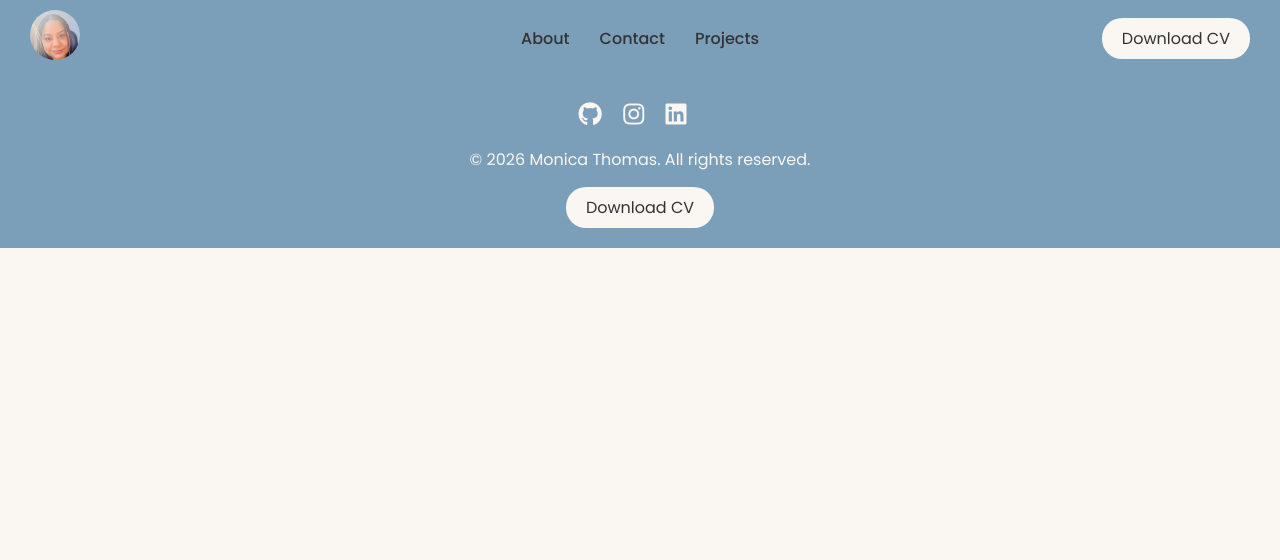
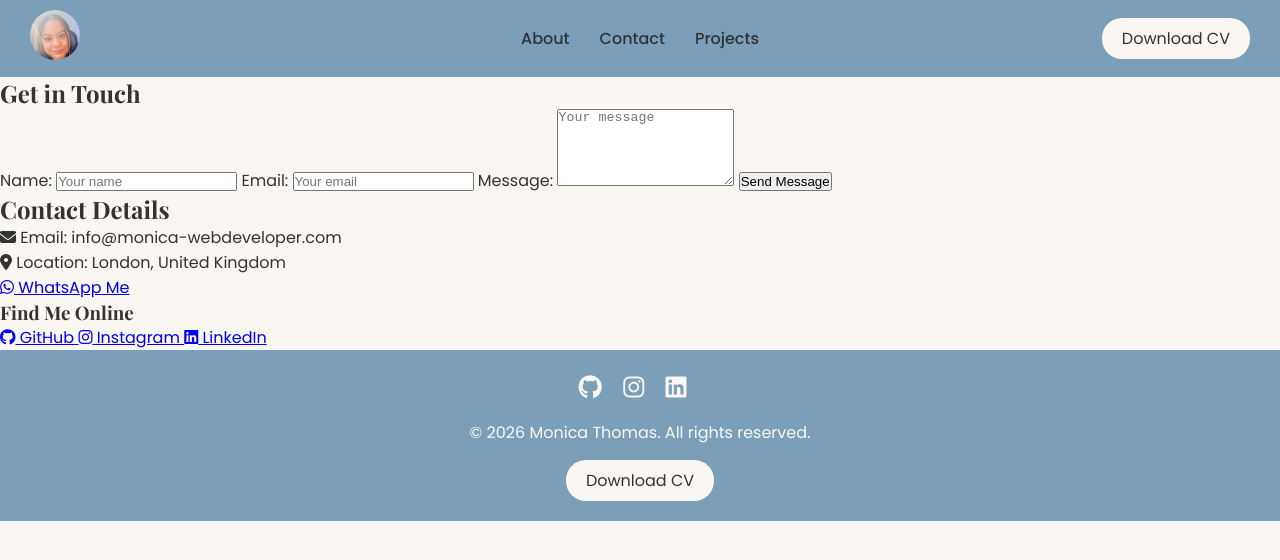
Before and after one commit to monicathomas8/personal-portfolio, a plain HTML site: page contact.html in a window 1280 px wide. Drawn offline with nearby package versions, Linux system fonts and the light colour scheme; a web font is replaced by a local one.

Commit message:
add contact form, social links, whats app link info on conact page

```diff
--- a/contact.html
+++ b/contact.html
@@ -38,13 +38,48 @@
     </header>
 
     <main>
+        <!-- Contact Section -->
         <section class="contact-container">
+            <!-- contact form left -->
             <div class="contact-left">
+                <h2>Get in Touch</h2>
+                <form>
+                    <label for="name">Name:</label>
+                    <input type="text" id="name" name="name" placeholder="Your name"  required>
+
+                    <label for="email">Email:</label>
+                    <input type="email" id="email" name="email" placeholder="Your email" required>
+
+                    <label for="message">Message:</label>
+                    <textarea id="message" name="message" rows="5" placeholder="Your message" required></textarea>
+
+                    <button type="submit">Send Message</button>
+                </form>
 
             </div>
+                <!-- contact details right -->
+                <div class="contact-right">
             <div class="contact-right">
+                <h2>Contact Details</h2>
+                <p><i class="fa-solid fa-envelope"></i> Email: info@monica-webdeveloper.com</p>
+                <p><i class="fa-solid fa-map-marker-alt"></i> Location: London, United Kingdom</p>
+                <a href="https://wa.me/447368252679" target="_blank" aria-label="Contact me on WhatsApp">
+                    <i class="fa-brands fa-whatsapp"></i> WhatsApp Me
+                </a>
 
+                <h3>Find Me Online</h3>
+                <!-- Social Links  -->
+                <a href="https://github.com/monicathomas8" target="_blank" aria-label="Visit my GitHub">
+                    <i class="fa-brands fa-github"></i> GitHub
+                </a>
+                <a href="https://www.instagram.com/monica.webdeveloper/" target="_blank" aria-label="Visit my Instagram">
+                    <i class="fa-brands fa-instagram"></i> Instagram
+                </a>
+                <a href="https://www.linkedin.com/in/monica101/" target="_blank" aria-label="Visit my LinkedIn">
+                    <i class="fa-brands fa-linkedin"></i> LinkedIn
+                </a>
             </div>
+
         </section>
     </main>
 
```
